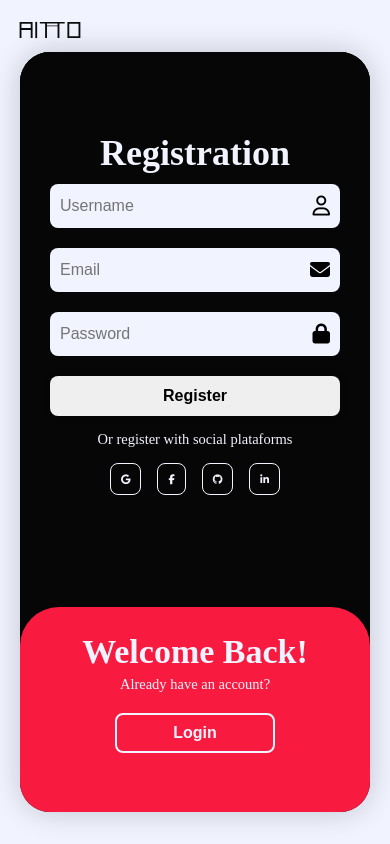
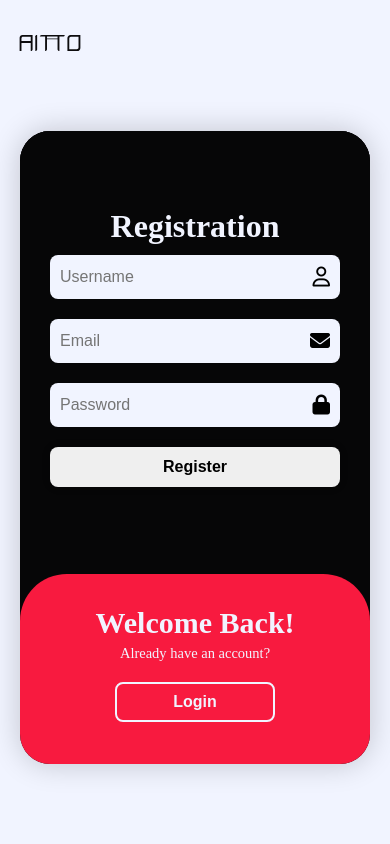
Before and after one commit to tferrera-png/AITTO, a website: page login.html in a window 390 px wide. Both pictures are taken after a click on the button "Register". Drawn offline with Linux system fonts and the light colour scheme; a web font is replaced by a local one.

Commit message:
revisões

```diff
--- a/estilos/login.css
+++ b/estilos/login.css
@@ -30,7 +30,7 @@ header{
     flex-flow: row nowrap;
     align-items: center;
     background-color: var(--cor2);
-    height: 10vh;
+    height: 13vh;
     padding-bottom: 20px;
 }
 header  img{
@@ -38,7 +38,7 @@ header  img{
 }
 .logo{
     padding-left: 30px;
-    width: 65%;
+    width: 100%;
 }
 main{
     display: flex;
@@ -84,7 +84,7 @@ form{
 .container h1{
     color: var(--cor2);
     font-family: var(--font1);
-    font-size: 36px;
+    font-size: 32px;
     margin: -10px 0;
 }
 .input-box{
@@ -132,20 +132,6 @@ form{
     font-family: var(--font1);
     font-size: 14.5px;
     margin: 15px 0;
-}
-.social-icons{
-    display: flex;
-    justify-content: center;
-}
-.social-icons a{
-    display: inline-flex;
-    padding: 10px;
-    border: 1px solid var(--cor2);
-    border-radius: 8px;
-    font-size: 15px;
-    color: var(--cor2);
-    text-decoration: none;
-    margin: 0 8px;
 }
 .toggle-box{
     position: absolute;
@@ -206,19 +192,13 @@ form{
 }
 
 @media screen and (max-width: 550px){
-    header{
-        margin-bottom: 10px;
-    }
     .container{
-        height: 90vh;
+        height: 75vh;
     }
     .form-box{
         bottom: 0;
         height: 70%;
         width: 100%
-    }
-    .social-icons a{
-        font-size: 10px;
     }
     .input-box{
         margin: 20px 0;
@@ -234,7 +214,7 @@ form{
         height: 300%;
     }
     .container.active .toggle-box::before{
-        top: 73%;
+        top: 70%;
         left: 0;
     }
     .toggle-panel{
@@ -258,9 +238,9 @@ form{
 }
 @media screen and (max-width: 400px){
     .toggle-box::before{
-        border-radius: 10vw;
+        border-radius: 12vw;
     }
     .toggle-box h1{
-        font-size: 34px;
+        font-size: 30px;
     }
 }
--- a/login.html
+++ b/login.html
@@ -13,7 +13,7 @@
       href="index.html"
       target="_self"
       rel="prev">
-      <img src="Logo/SVG/Prancheta 4.svg" alt="">
+      <img src="Materiais/SVG/Prancheta 10.svg" alt="">
       </a>
     </header>
     <main>
@@ -29,17 +29,7 @@
               <input type="password" name="pass" id="ipass" placeholder="Password" required>
               <i class="fa-solid fa-lock"></i>
             </div>
-            <div class="forgot-link">
-              <a href="#">Forgot password?</a>
-            </div>
             <button type="submit" class="btn"> Login</button>
-            <p>Or login with social plataforms</p>
-            <div class="social-icons">
-              <a href="#"><i class="fa-brands fa-google"></i></a>
-              <a href="#"><i class="fa-brands fa-facebook-f"></i></a>
-              <a href="#"><i class="fa-brands fa-github"></i></a>
-              <a href="#"><i class="fa-brands fa-linkedin-in"></i></a>
-            </div>
           </form>
         </div>
         <div class="form-box register">
@@ -58,13 +48,6 @@
               <i class="fa-solid fa-lock"></i>
             </div>
             <button type="submit" class="btn">Register</button>
-            <p>Or register with social plataforms</p>
-            <div class="social-icons">
-              <a href="#"><i class="fa-brands fa-google"></i></a>
-              <a href="#"><i class="fa-brands fa-facebook-f"></i></a>
-              <a href="#"><i class="fa-brands fa-github"></i></a>
-              <a href="#"><i class="fa-brands fa-linkedin-in"></i></a>
-            </div>
           </form>
         </div>
 
```
Also changed, not shown: Contact.html (+1 -1 lines), OurWork.html (+1 -1 lines), estilos/global.css (+5 -2 lines), index.html (+1 -1 lines).
